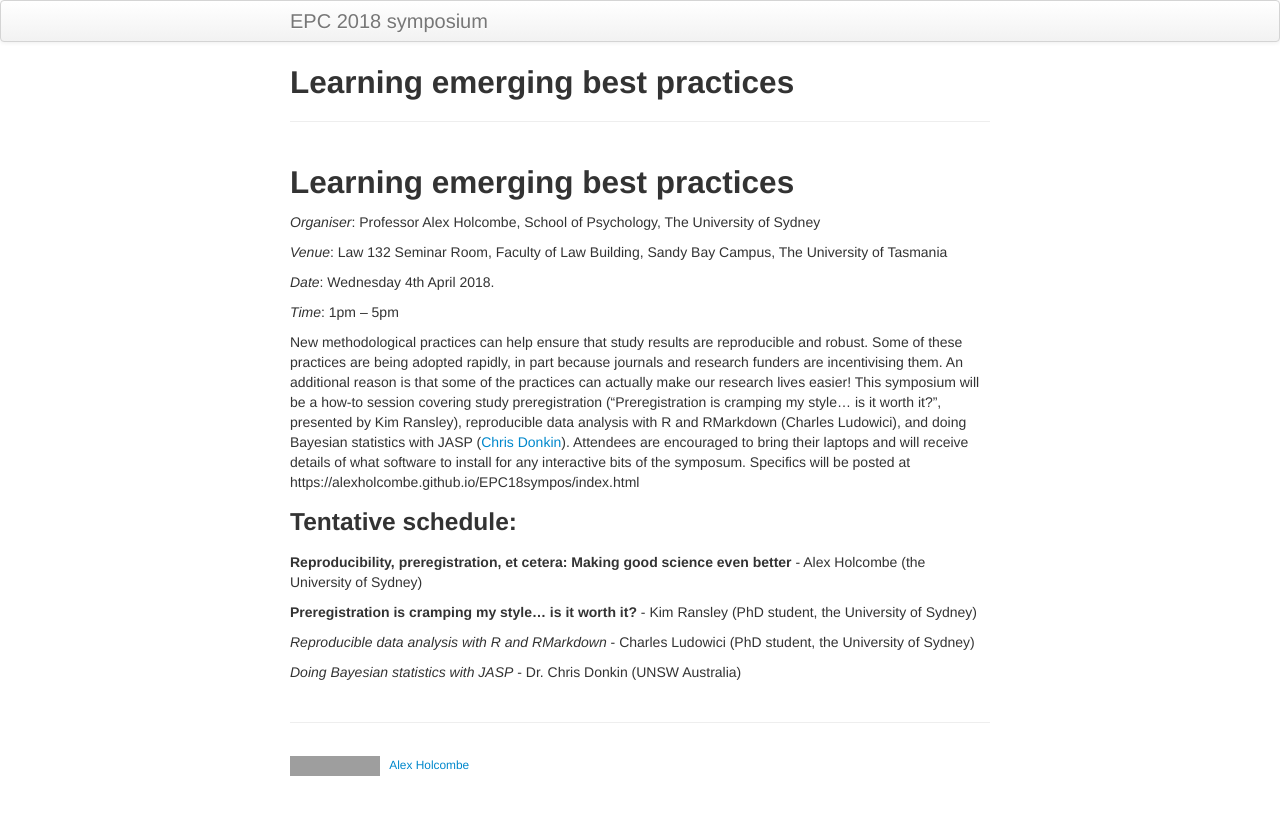
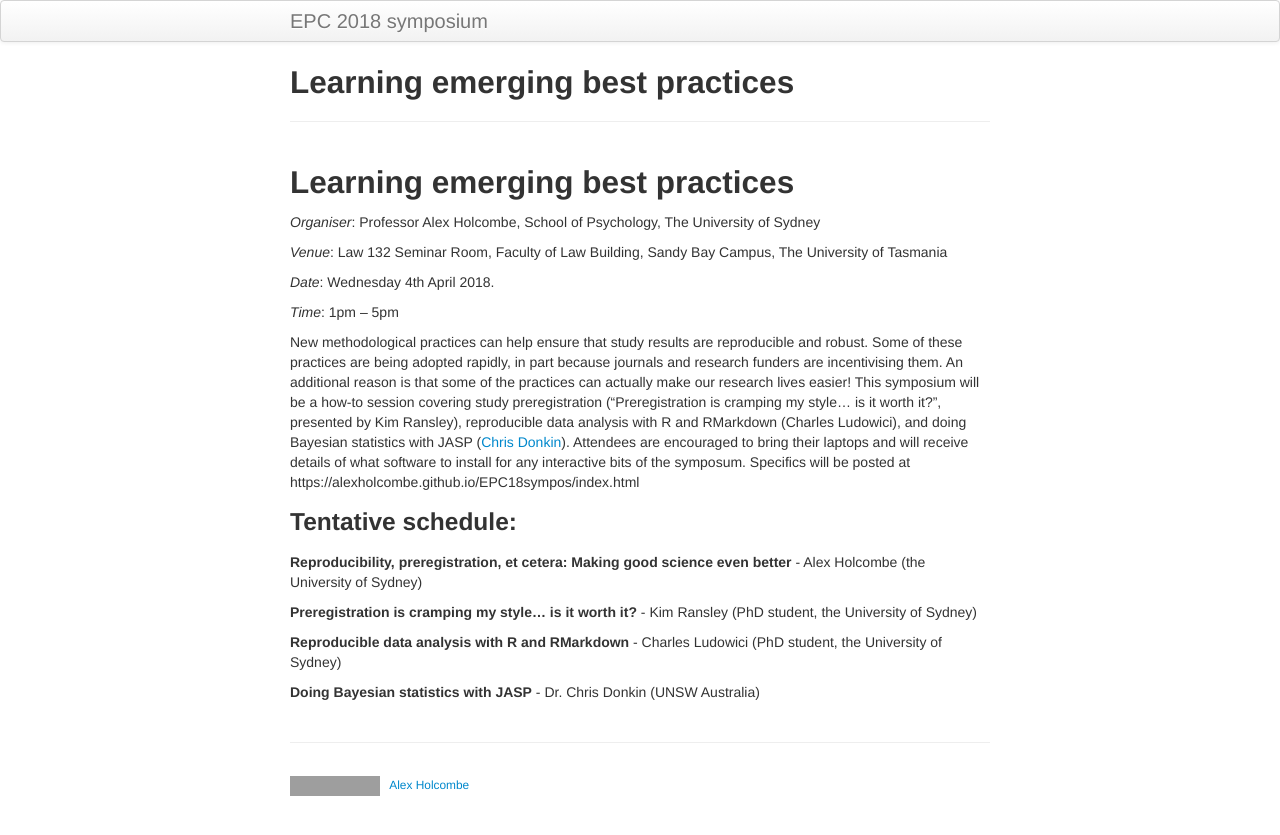
Before and after one commit to alexholcombe/EPC18sympos, a Jekyll site: the page built from index.md, in a window 1280 px wide. Shown: the top 835 px of the page. Built offline with Jekyll 4.4.1, drawn with Linux system fonts in a browser that asks for light colours; our own code applies the rules of GitHub Pages for plain Markdown files; grey boxes are pictures that could not be loaded.

Commit message:
Formatting

```diff
--- a/index.md
+++ b/index.md
@@ -17,6 +17,6 @@ New methodological practices can help ensure that study results are reproducible
 
 **Preregistration is cramping my style... is it worth it?**  - Kim Ransley (PhD student, the University of Sydney)
 
-*Reproducible data analysis with R and RMarkdown* - Charles Ludowici (PhD student, the University of Sydney)
+**Reproducible data analysis with R and RMarkdown** - Charles Ludowici (PhD student, the University of Sydney)
 
-*Doing Bayesian statistics with JASP* - Dr. Chris Donkin (UNSW Australia)
+**Doing Bayesian statistics with JASP** - Dr. Chris Donkin (UNSW Australia)
```
